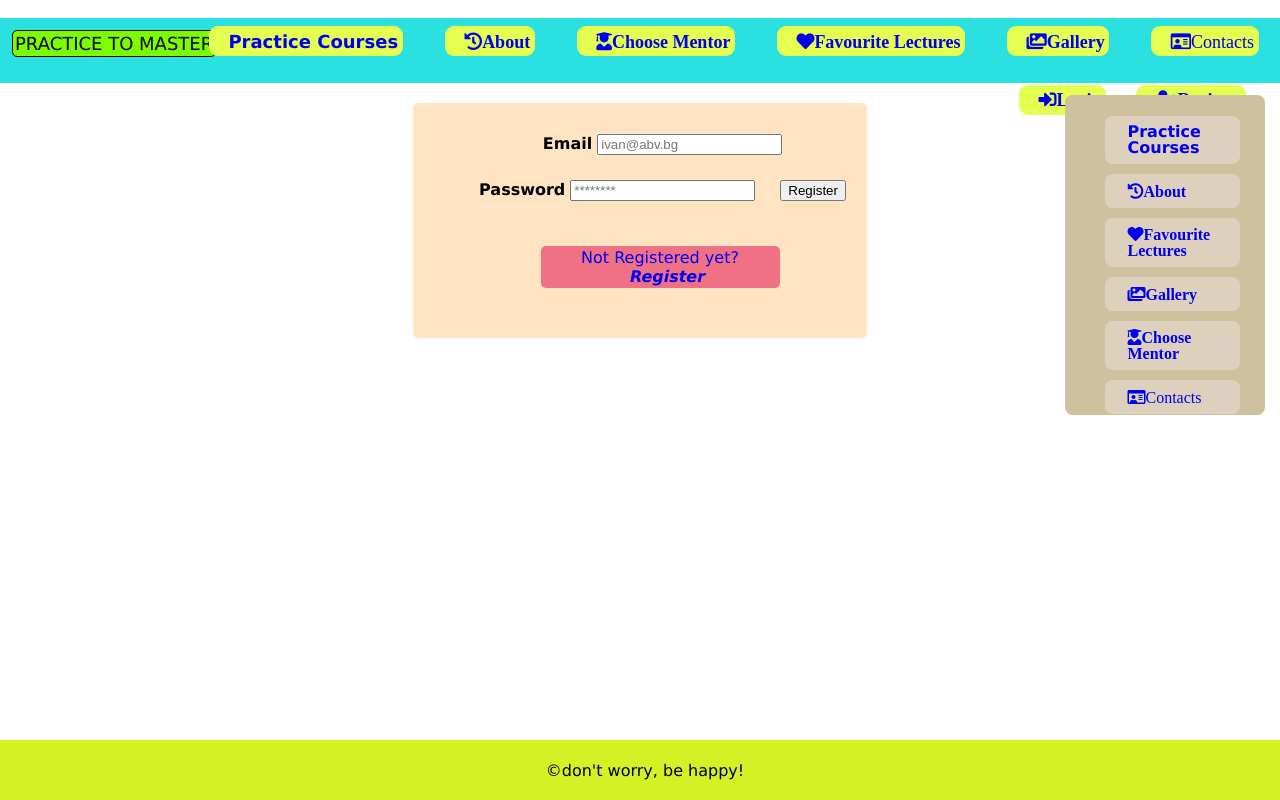
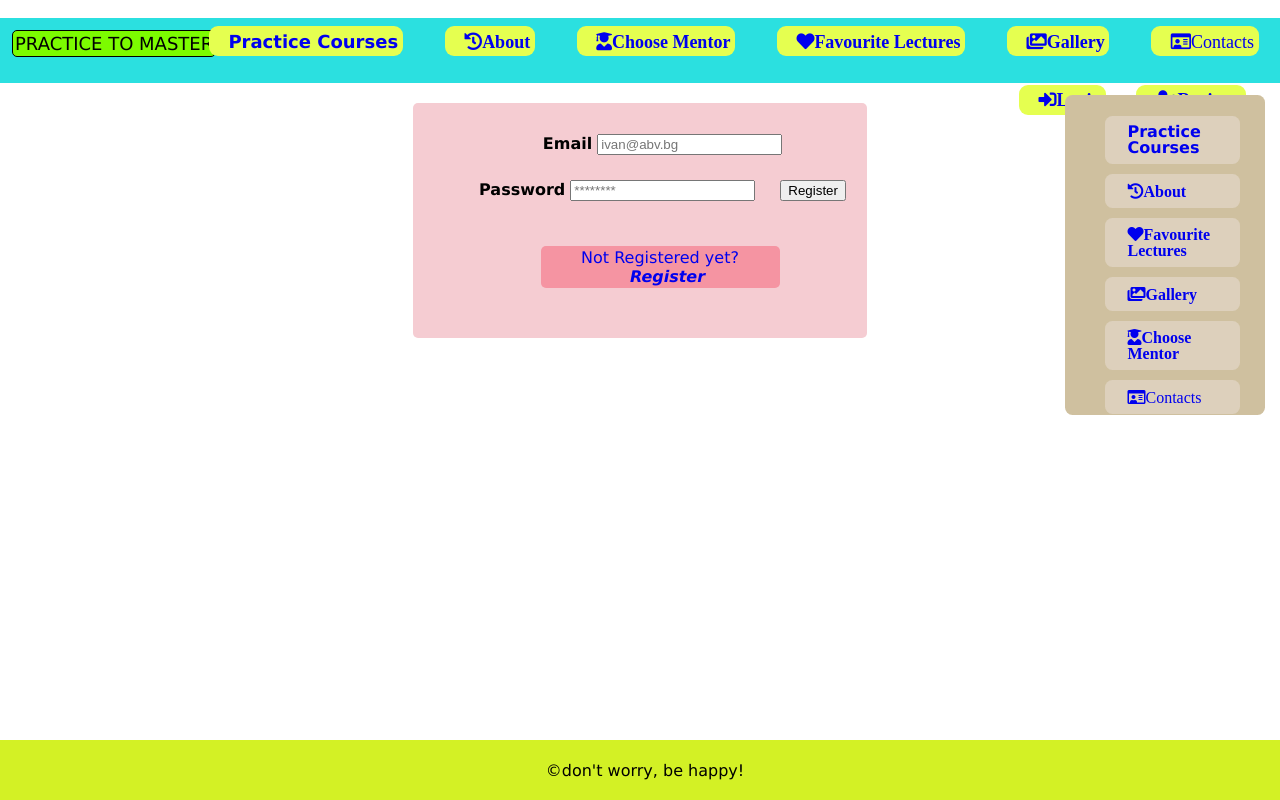
Before and after one commit to AtanasTachev/practice, a React (Create React App) app: page /login in a window 1280 px wide. Built offline with nearby package versions, Linux system fonts and the light colour scheme.

Commit message:
add hover and fix issues login register

```diff
--- a/src/Components/login/login.css
+++ b/src/Components/login/login.css
@@ -1,7 +1,7 @@
-.register {
+.login {
     display:inline-block;
     width:450px;
-    background-color: lightpink;
+    background-color: rgb(245, 204, 210);
     padding: 2px;
     border-radius: 5px;
     margin: 20px;
@@ -23,9 +23,12 @@ input {
 }
 a.login{
     text-decoration: none;
-    background-color: rgb(240, 113, 132);
+    background-color: rgb(245, 148, 162);
     border-radius: 5px;
     width: 235px;
+}
+a.login:hover{
+    background-color: rgb(236, 94, 116);
 }
 li a i {
     font-style: italic, bold;
--- a/src/Components/register/Register.js
+++ b/src/Components/register/Register.js
@@ -3,7 +3,7 @@ import './register.css';
 const Register = () => {
     return (
         <div>
-            <form class="login">
+            <form class="register">
                 <ul>
                     <li>
                         <label for="firstName"><b>First Name</b></label>
--- a/src/Components/register/register.css
+++ b/src/Components/register/register.css
@@ -1,4 +1,4 @@
-.login {
+.register {
     display:inline-block;
     width:450px;
     background-color: bisque;
@@ -27,6 +27,9 @@ a.register {
     border-radius: 5px;
     width: 235px;
 }
+a.register:hover {
+    background-color: rgb(221, 166, 99);
+}
 li a i {
     font-style: italic;
     font-weight: 900;
```
